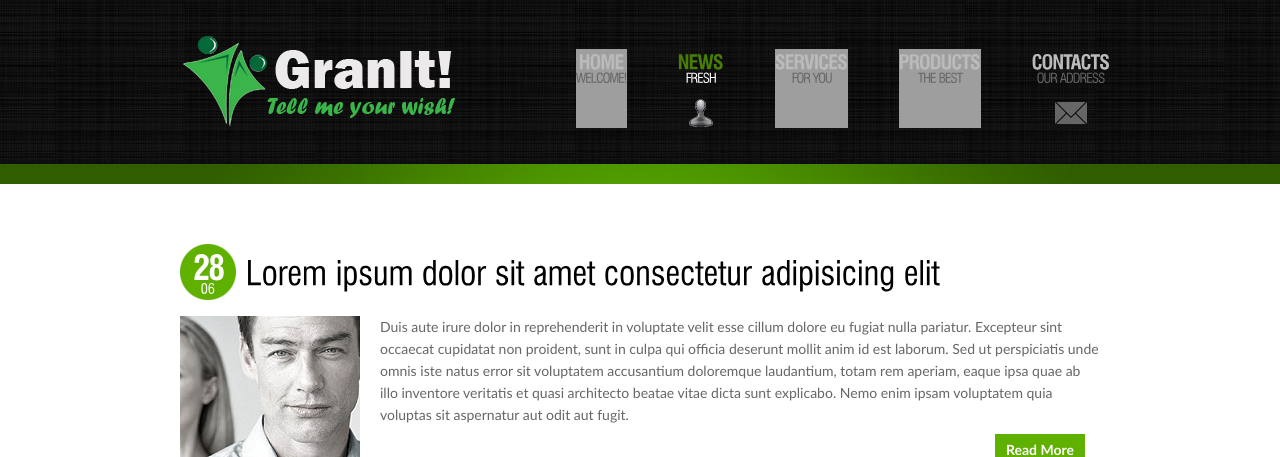
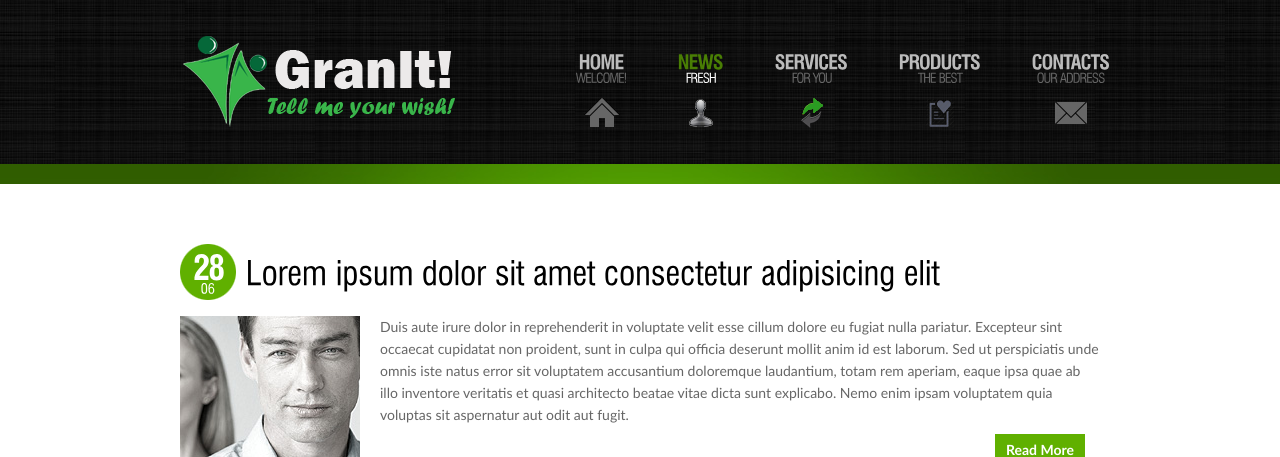
Before and after one commit to Stephanie199/GrantIt, a PHP site: page /News.html in a window 1280 px wide. Shown: the top 457 px of the page. Run offline with PHP 8.4, Linux system fonts and the light colour scheme; grey boxes are pictures that could not be loaded.

Commit message:
css slight changes

```diff
--- a/css/style.css
+++ b/css/style.css
@@ -44,13 +44,13 @@ header{padding-top:34px; min-height: 150px;}
 #menu li a span{font-size:13px;line-height:1.2em;color:#666666;display:block;letter-spacing:-1px;margin-top:-3px;font-weight:normal}
 #menu li a:hover, #menu .active a{color:#497e04}
 #menu li a:hover span, #menu .active a span{color:#fff}
-#menu #nav1 a{background:url(../images/menu_icon1.png) bottom center no-repeat}
-#menu #nav1 a:hover, #menu #nav1.active a{background:url(../images/menu_icon1_active.png) bottom center no-repeat}
+#menu #nav1 a{background:url(../images/menu_icon1.gif) bottom center no-repeat}
+#menu #nav1 a:hover, #menu #nav1.active a{background:url(../images/menu_icon1_active.gif) bottom center no-repeat}
 #menu #nav2 a, #menu #nav6 a{background:url(../images/menu_icon2.png) bottom center no-repeat}
 #menu #nav2 a:hover, #menu #nav2.active a, #menu #nav6 a:hover, #menu #nav6.active a{background:url(../images/menu_icon2_active.png) bottom center no-repeat}
-#menu #nav3 a{background:url(../images/menu_icon3.gif) bottom center no-repeat}
-#menu #nav3 a:hover, #menu #nav3.active a{background:url(../images/menu_icon3_active.gif) bottom center no-repeat}
-#menu #nav4 a{background:url(../images/menu_icon4.gif) bottom center no-repeat}
+#menu #nav3 a{background:url(../images/menu_icon3.png) bottom center no-repeat}
+#menu #nav3 a:hover, #menu #nav3.active a{background:url(../images/menu_icon3_active.png) bottom center no-repeat}
+#menu #nav4 a{background:url(../images/menu_icon4.png) bottom center no-repeat}
 #menu #nav4 a:hover, #menu #nav4.active a{background:url(../images/menu_icon4_active.gif) bottom center no-repeat}
 #menu #nav5 a{background:url(../images/menu_icon5.gif) bottom center no-repeat}
 #menu #nav5 a:hover, #menu #nav5.active a{background:url(../images/menu_icon5_active.gif) bottom center no-repeat}
```
